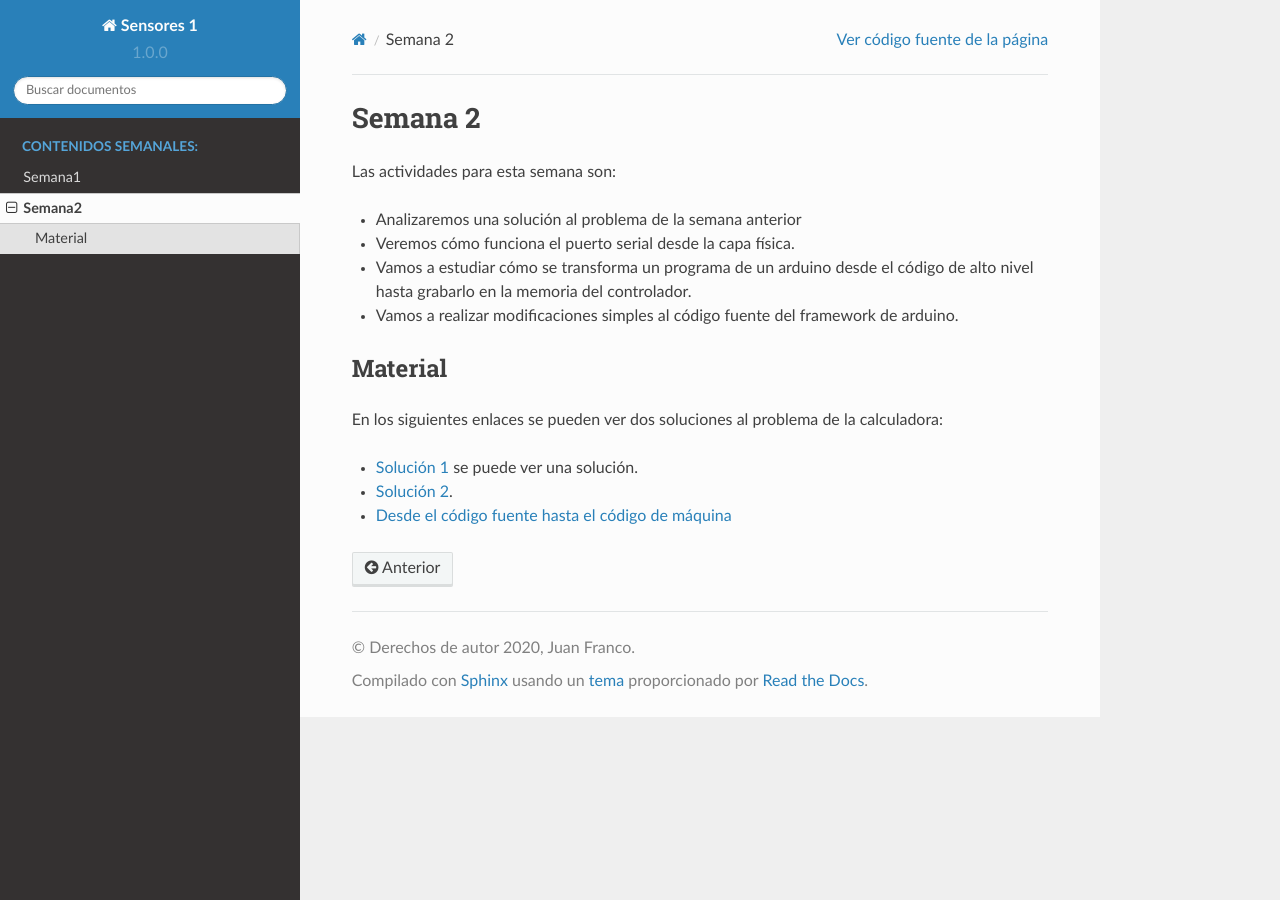
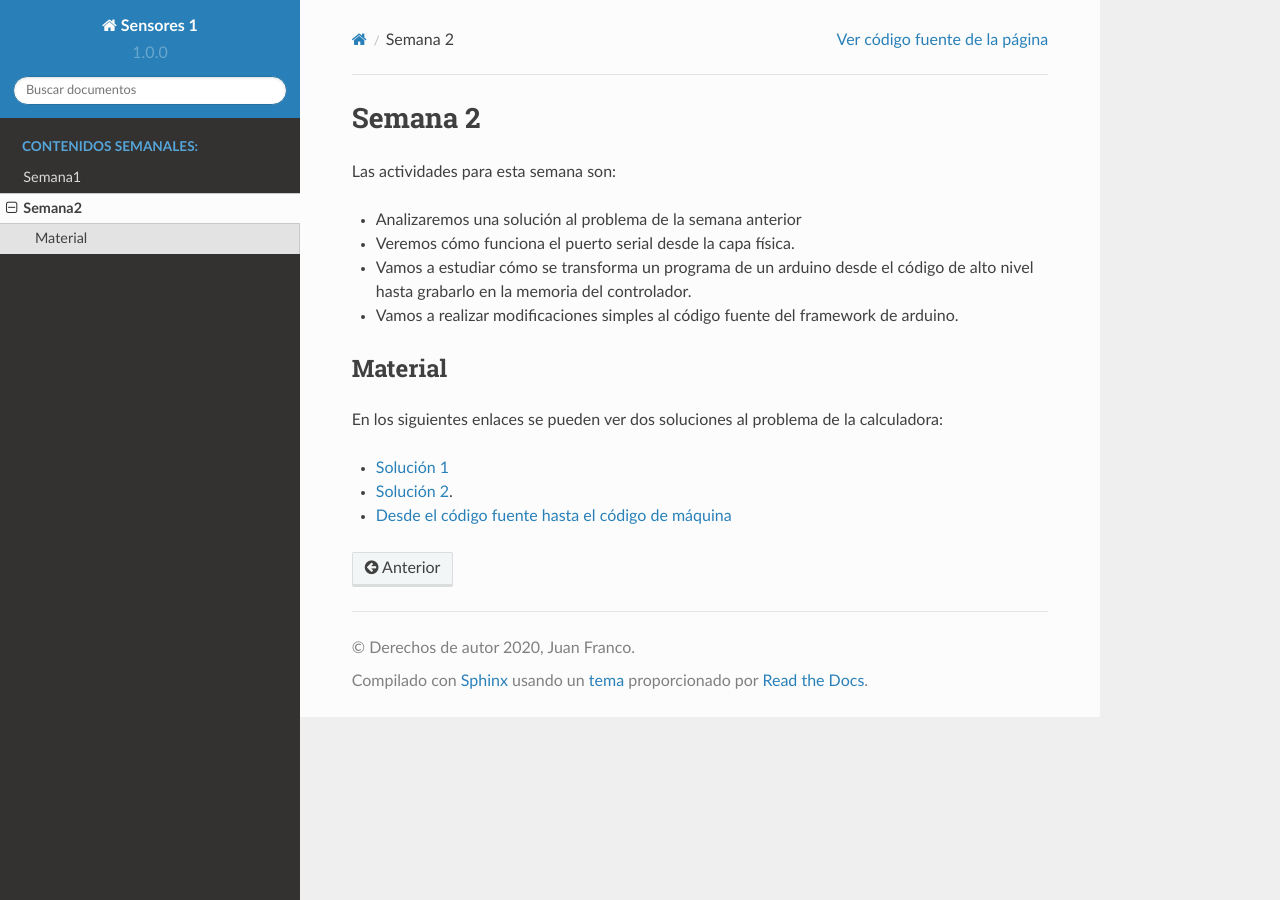
Before and after one commit to juanferfranco/sensores1, a Sphinx documentation site: the page built from docs/_semana2/semana2.rst, in a window 1280 px wide. Built offline with Sphinx 7.4.7 and the Read the Docs theme 2.0.0, drawn with Linux system fonts in a browser that asks for light colours.

Commit message:
fix week 2

```diff
--- a/docs/_semana2/semana2.rst
+++ b/docs/_semana2/semana2.rst
@@ -18,6 +18,5 @@ En los siguientes enlaces se pueden ver dos soluciones al problema
 de la calculadora:
 
 * `Solución 1 <https://github.com/juanferfranco/sensores1/tree/master/Projects/Calculadora>`__
-  se puede ver una solución.
 * `Solución 2 <https://github.com/juanferfranco/sensores1/tree/master/Projects/CalculadoraStrings>`__.
 * `Desde el código fuente hasta el código de máquina <https://docs.google.com/presentation/d/1ALFSDo1SPdwFz1l3JuEe_uvgPX0AkpxW5rRN4zhH0ac/edit?usp=sharing>`__
```
